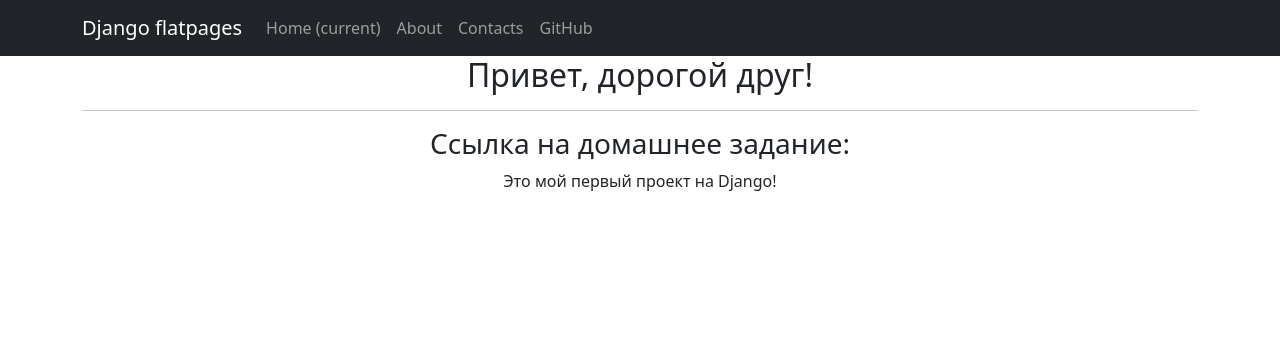
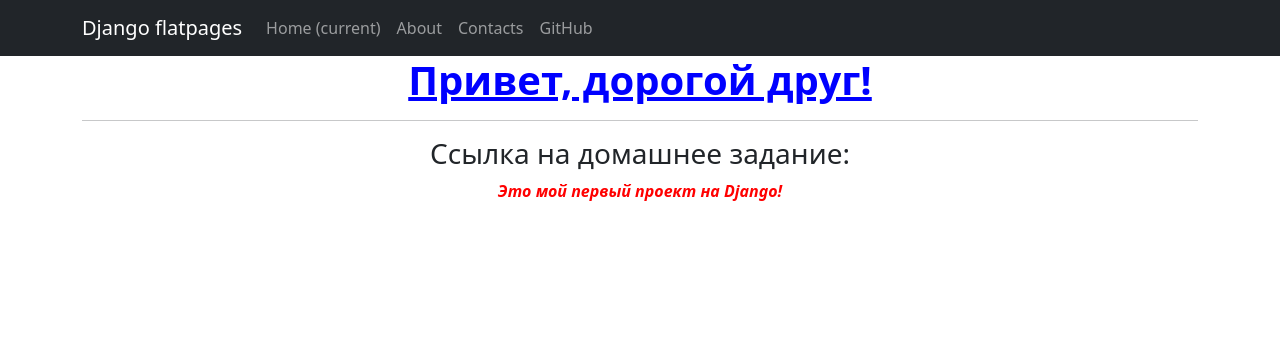
Before and after one commit to AlexeyIsnotAvailable/Skillfactory, a Django app: template DjangoProject/templates/flatpages/github_page.html in a window 1280 px wide. Shown: the top 356 px of the page. Run offline with Django 5.2, Linux system fonts and the light colour scheme; the template is opened without the code that fills it: values that come from a table or form of the project are taken from there, others are empty; data comes from the database, SQL or seed files in the repository; both versions use the stored data as it was after the commit; some libraries are stand-ins or nearby versions.

Commit message:
Add files via upload

```diff
--- a/DjangoProject/templates/flatpages/about_page.html
+++ b/DjangoProject/templates/flatpages/about_page.html
@@ -6,6 +6,7 @@
 
 {% block content %}
     <h2>{{ flatpage.title }}</h2>
+    {{ flatpage.content }}
     <hr>
     <h3>Дальше веселее...</h3>
 {{ flatpage.content }}
--- a/DjangoProject/templates/flatpages/github_page.html
+++ b/DjangoProject/templates/flatpages/github_page.html
@@ -5,8 +5,8 @@
 {% endblock title %}
 
 {% block content %}
-    <h2>{{ flatpage.title }}</h2>
+    <h1><span style="text-decoration: underline; color: #0000ff;"><strong>{{ flatpage.title }}</strong></span></h1>
     <hr>
     <h3>Ссылка на домашнее задание:</h3>
-{{ flatpage.content }}
+    <p><span style="color: #ff0000;"><strong><em>{{ flatpage.content }}</em></strong></span></p>
 {% endblock content %}
```
Also changed, not shown: DjangoProject/db.sqlite3.
